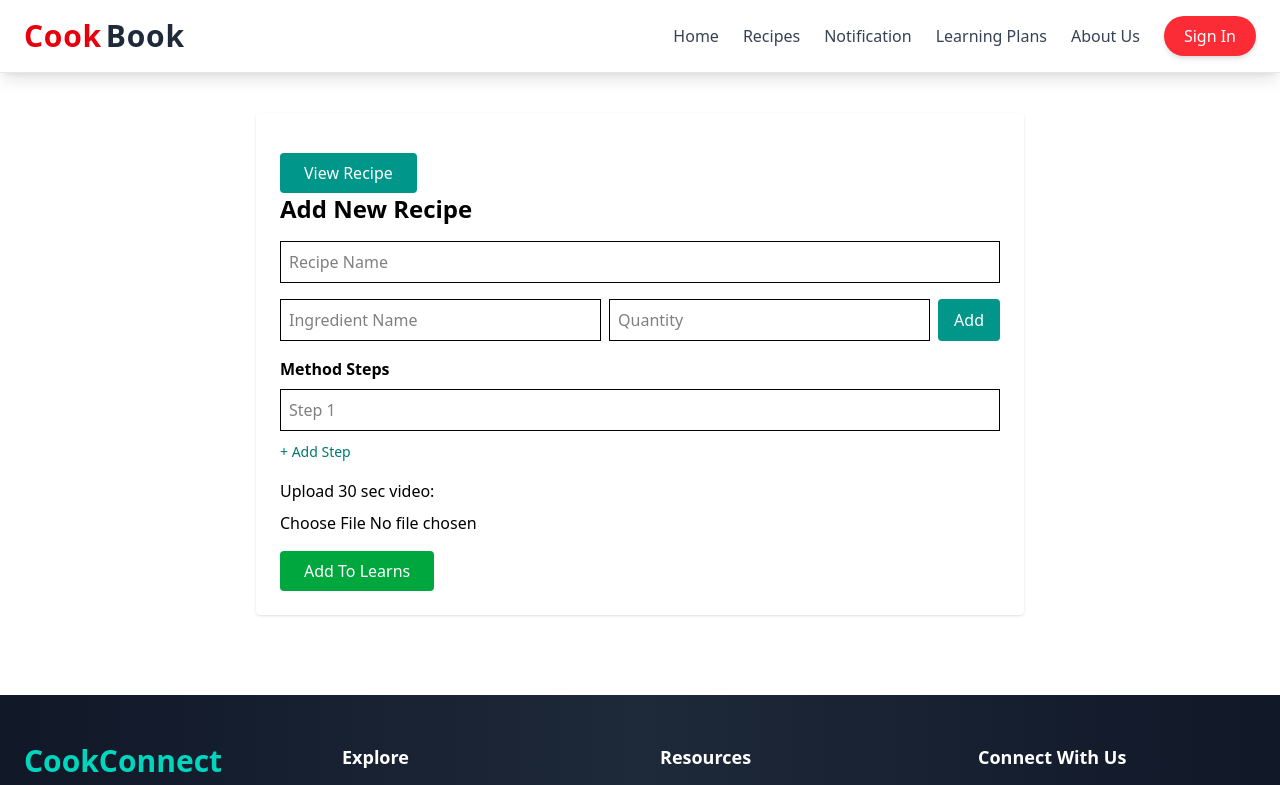
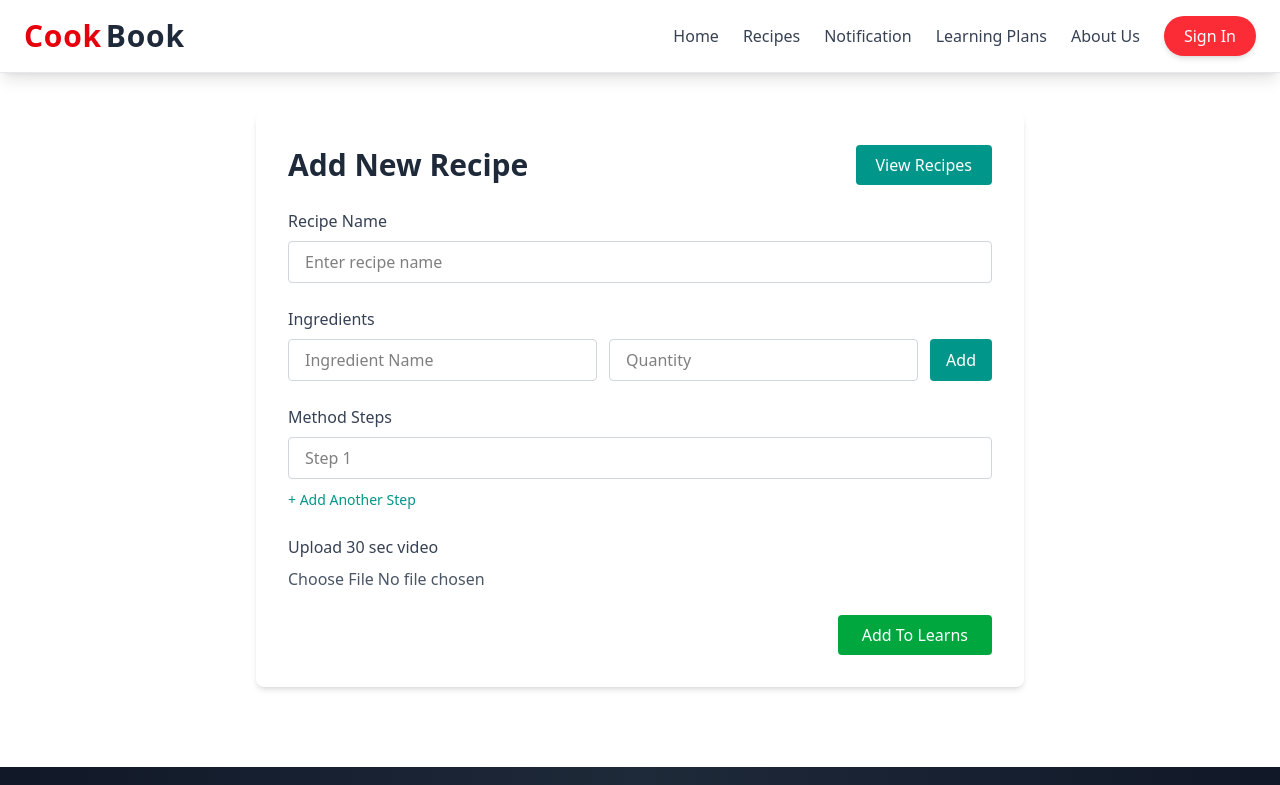
Before and after one commit to LAHIRUKBI/Social-Media, a React (Vite) app in the folder Frontend/: page /Add_New_Recipes in a window 1280 px wide. Shown: the top 785 px of the page. Built offline with nearby package versions, Linux system fonts and the light colour scheme.

Commit message:
change UI and some logics

```diff
--- a/Frontend/src/pages/Add_New_Recipes.jsx
+++ b/Frontend/src/pages/Add_New_Recipes.jsx
@@ -75,52 +75,66 @@ export default function Add_New_Recipes() {
   };
 
   return (
-    <div className="max-w-3xl mx-auto p-6 bg-white rounded shadow mt-10">
+    <div className="max-w-3xl mx-auto p-8 bg-white rounded-lg shadow-md mt-10">
 
-      {/* View Recipe Button */}
+      {/* Top Bar: Title + View Button */}
+      <div className="flex justify-between items-center mb-6">
+        <h2 className="text-3xl font-semibold text-gray-800">Add New Recipe</h2>
         <button
           onClick={handleViewRecipe}
-        className="bg-teal-600 text-white px-6 py-2 mt-4 rounded"
-      >View Recipe</button>
-      <h2 className="text-2xl font-bold mb-4">Add New Recipe</h2>
+          className="bg-teal-600 hover:bg-teal-700 text-white px-5 py-2 rounded transition"
+        >
+          View Recipes
+        </button>
+      </div>
 
+      {/* Recipe Name */}
+      <div className="mb-6">
+        <label className="block mb-2 font-medium text-gray-700">Recipe Name</label>
         <input
           type="text"
-        placeholder="Recipe Name"
+          placeholder="Enter recipe name"
           value={recipeName}
           onChange={(e) => setRecipeName(e.target.value)}
-        className="w-full border p-2 mb-4"
+          className="w-full border border-gray-300 rounded px-4 py-2 focus:outline-none focus:ring-2 focus:ring-teal-500"
         />
+      </div>
 
-      <div className="flex gap-2 mb-4">
+      {/* Ingredients Section */}
+      <div className="mb-6">
+        <label className="block mb-2 font-medium text-gray-700">Ingredients</label>
+        <div className="flex gap-3 mb-3">
           <input
             type="text"
             placeholder="Ingredient Name"
             value={ingredientName}
             onChange={(e) => setIngredientName(e.target.value)}
-          className="border p-2 flex-1"
+            className="flex-1 border border-gray-300 rounded px-4 py-2 focus:outline-none"
           />
           <input
             type="text"
             placeholder="Quantity"
             value={ingredientQty}
             onChange={(e) => setIngredientQty(e.target.value)}
-          className="border p-2 flex-1"
+            className="flex-1 border border-gray-300 rounded px-4 py-2 focus:outline-none"
           />
           <button
             onClick={addIngredient}
-          className="bg-teal-600 text-white px-4 py-2 rounded"
-        >Add</button>
+            className="bg-teal-600 hover:bg-teal-700 text-white px-4 py-2 rounded transition"
+          >
+            Add
+          </button>
         </div>
-
-      <ul className="mb-4 list-disc list-inside">
+        <ul className="list-disc list-inside text-gray-700">
           {ingredients.map((ing, index) => (
             <li key={index}>{ing}</li>
           ))}
         </ul>
+      </div>
 
-      <div className="mb-4">
-        <label className="block font-semibold mb-2">Method Steps</label>
+      {/* Method Steps */}
+      <div className="mb-6">
+        <label className="block mb-2 font-medium text-gray-700">Method Steps</label>
         {methodSteps.map((step, index) => (
           <input
             key={index}
@@ -128,23 +142,38 @@ export default function Add_New_Recipes() {
             placeholder={`Step ${index + 1}`}
             value={step}
             onChange={(e) => addMethodStep(index, e.target.value)}
-            className="w-full border p-2 mb-2"
+            className="w-full border border-gray-300 rounded px-4 py-2 mb-2 focus:outline-none"
           />
         ))}
-        <button onClick={addNewStep} className="text-sm text-teal-700">+ Add Step</button>
+        <button
+          onClick={addNewStep}
+          className="text-sm text-teal-600 hover:text-teal-800 transition"
+        >
+          + Add Another Step
+        </button>
       </div>
 
-      <div className="mb-4">
-        <label className="block mb-2">Upload 30 sec video:</label>
-        <input type="file" accept="video/*" onChange={handleVideoUpload} />
+      {/* Video Upload */}
+      <div className="mb-6">
+        <label className="block mb-2 font-medium text-gray-700">Upload 30 sec video</label>
+        <input
+          type="file"
+          accept="video/*"
+          onChange={handleVideoUpload}
+          className="text-gray-600"
+        />
       </div>
 
+      {/* Submit Button */}
+      <div className="text-right">
         <button
           onClick={handleSubmit}
-        className="bg-green-600 text-white px-6 py-2 rounded"
-      >Add To Learns</button>
-
-
+          className="bg-green-600 hover:bg-green-700 text-white px-6 py-2 rounded transition"
+        >
+          Add To Learns
+        </button>
+      </div>
     </div>
   );
+
 }
```
Also changed, not shown: 1 other file (tests, documents, lock files or other folders). Lines whose indentation alone changed are shown as unchanged.
